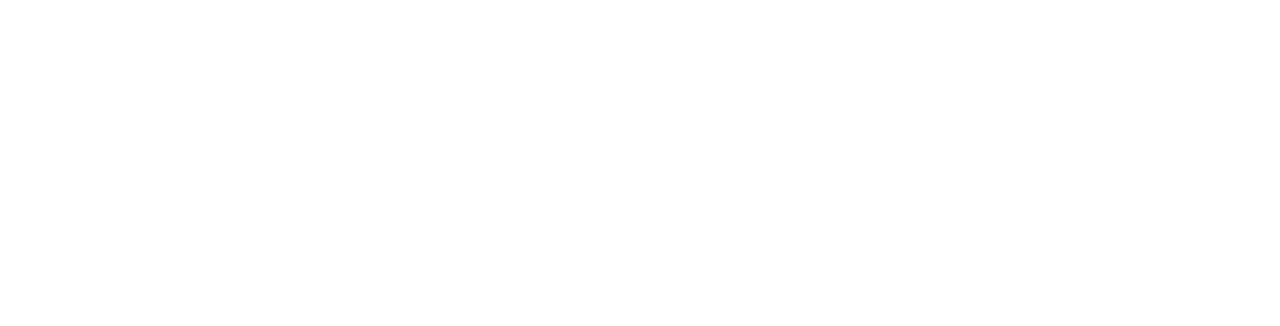
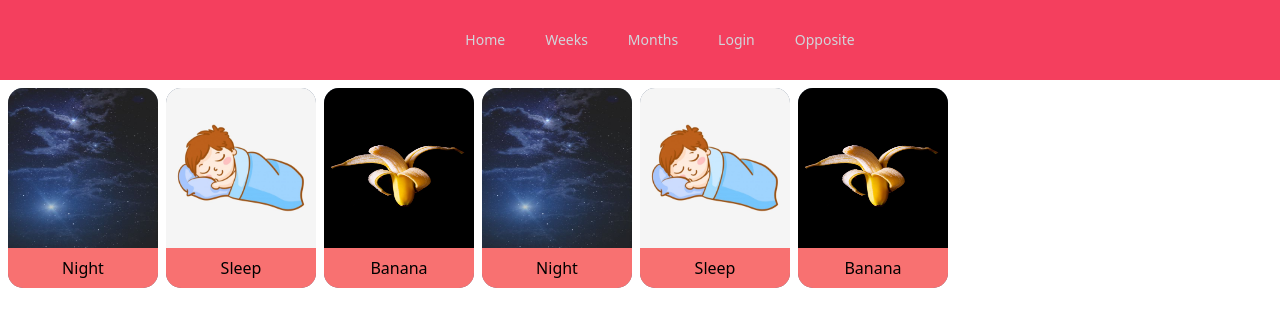
Before and after one commit to AdrianaRoza/react-with-vite, a React (Vite) app: page /opposite in a window 1280 px wide. Before the commit this address had no page. Shown: the top 326 px of the page. Built offline with nearby package versions, Linux system fonts and the light colour scheme.

Commit message:
feat: card opposites

```diff
--- a/src/App.jsx
+++ b/src/App.jsx
@@ -8,6 +8,8 @@
 import Layout from "./pages/Layout"
 import Month from "./pages/Month"
 import Weeks from "./pages/Weeks"
+import Opposite from "./pages/Opposite"
+import BodyPart from "./pages/BodyPart"
 
 const App = () => {
   return (
@@ -15,10 +17,12 @@
       <BrowserRouter>
         <Routes>
           <Route path="/" element={<Layout />}>
-          <Route index element={<Home />} />
-          <Route path="/login" element={<Login />} />
-          <Route path="/day_of_week" element={<Weeks/>} />
-          <Route path="/month" element={<Month />} />
+            <Route index element={<Home />} />
+            <Route path="/login" element={<Login />} />
+            <Route path="/day_of_week" element={<Weeks/>} />
+            <Route path="/month" element={<Month />} />
+            <Route path="/opposite" element={<Opposite />} />
+            <Route path="/bodypart" element={<BodyPart />} />
           </Route>
         </Routes>
       </BrowserRouter>
--- /dev/null
+++ b/src/components/Card.jsx
@@ -0,0 +1,51 @@
+import { useState } from "react"
+
+const Card = ({ word, opposite, img, imgOpposite}) => {
+  const [flipped, setFlipped] = useState(true)
+
+  const handleClick = () => {
+    setFlipped(!flipped)
+  }
+
+  return (
+    <div
+      className={`card ${flipped ? 'flipped' : ''}`}
+      onClick={handleClick}
+    >
+
+      {/* FRONTE CARD */}
+
+      <div className="card-front flex flex-col justify-end bg-slate-500">
+        <div className="rounded-t-[15px] w-full h-full">
+          <img
+            src={imgOpposite}
+            alt={opposite}
+            className="h-40 w-full rounded-t-[15px]"
+          />
+        </div>
+
+        <div className="bg-orange-500 w-full text-center rounded-b-[15px] py-2 align-bottom">
+          {opposite}
+        </div>
+      </div>
+
+      {/* BACK CARD */}
+
+      <div className="card-back flex flex-col justify-end bg-slate-500">
+        <div className="rounded-t-[15px] w-full h-full">
+          <img
+            src={img}
+            alt={word}
+            className="h-40 w-full rounded-t-[15px]"
+          />
+        </div>
+
+        <div className="bg-red-400 w-full text-center rounded-b-[15px] py-2 align-bottom">
+          {word}
+        </div>
+      </div>
+    </div>
+  )
+}
+
+export default Card
--- /dev/null
+++ b/src/pages/Opposite.jsx
@@ -0,0 +1,68 @@
+import React from "react"
+import Card from "../components/Card"
+
+import First from '../assets/memoryImages/night.jpeg'
+import Second from '../assets/memoryImages/sleep.jpeg'
+import oppFirst from '../assets/memoryImages/sad.jpeg'
+import oppSecond from '../assets/memoryImages/toy.jpeg'
+import imgBanana from '../assets/memoryImages/banana.jpeg'
+import imgAvocado from '../assets/memoryImages/avocado.jpeg'
+
+const Opposite = () => {
+  const words = [
+    {
+      word: 'Night',
+      opposite: 'Sad',
+      img: First,
+      imgOpposite: oppFirst
+    },
+    {
+      word: 'Sleep',
+      opposite: 'Toy',
+      img: Second,
+      imgOpposite: oppSecond
+    },
+    {
+      word: 'Banana',
+      opposite: 'Avocado',
+      img: imgBanana,
+      imgOpposite: imgAvocado
+    },
+    {
+      word: 'Night',
+      opposite: 'Sad',
+      img: First,
+      imgOpposite: oppFirst
+    },
+    {
+      word: 'Sleep',
+      opposite: 'Toy',
+      img: Second,
+      imgOpposite: oppSecond
+    },
+    {
+      word: 'Banana',
+      opposite: 'Avocado',
+      img: imgBanana,
+      imgOpposite: imgAvocado
+    },
+  ]
+
+  return (
+    <div className="flex flex-wrap gap-2 p-2">
+      {
+        words.map((w, i) => (
+          <Card
+            key={i}
+            word={w.word}
+            opposite={w.opposite}
+            img={w.img}
+            imgOpposite={w.imgOpposite}
+          />
+        ))
+      }
+    </div>
+  )
+}
+
+export default Opposite
```
